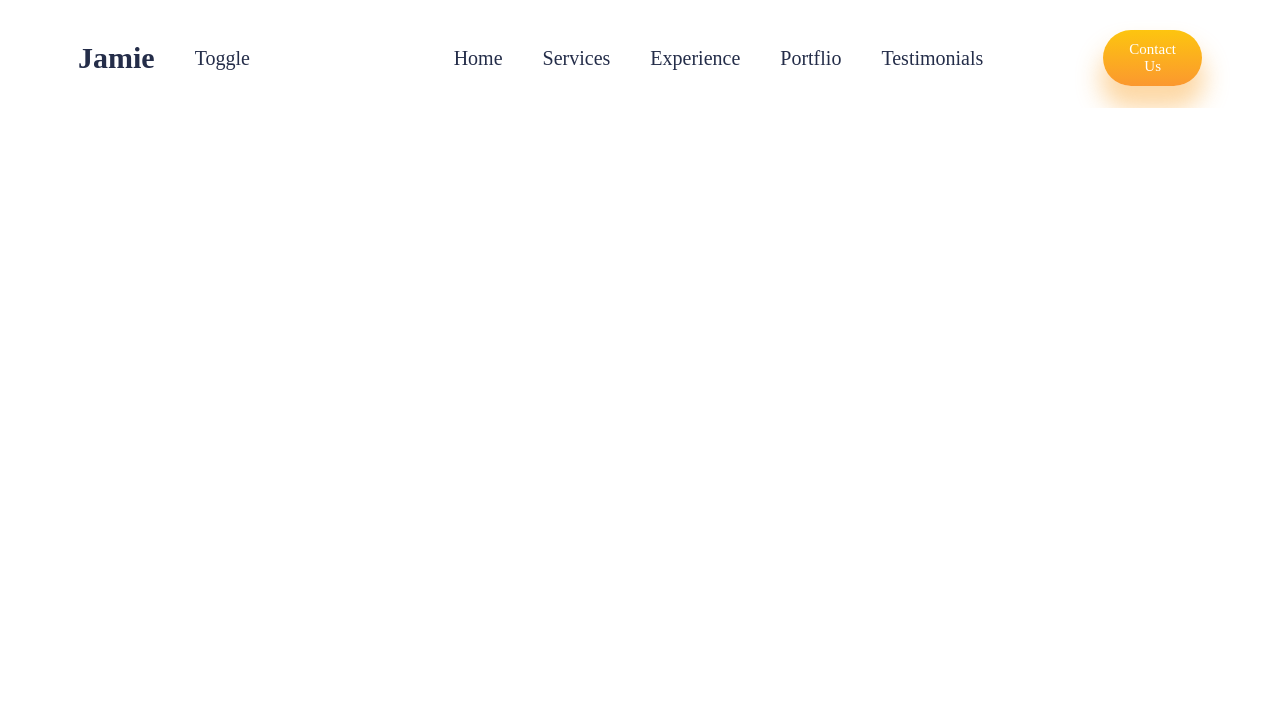
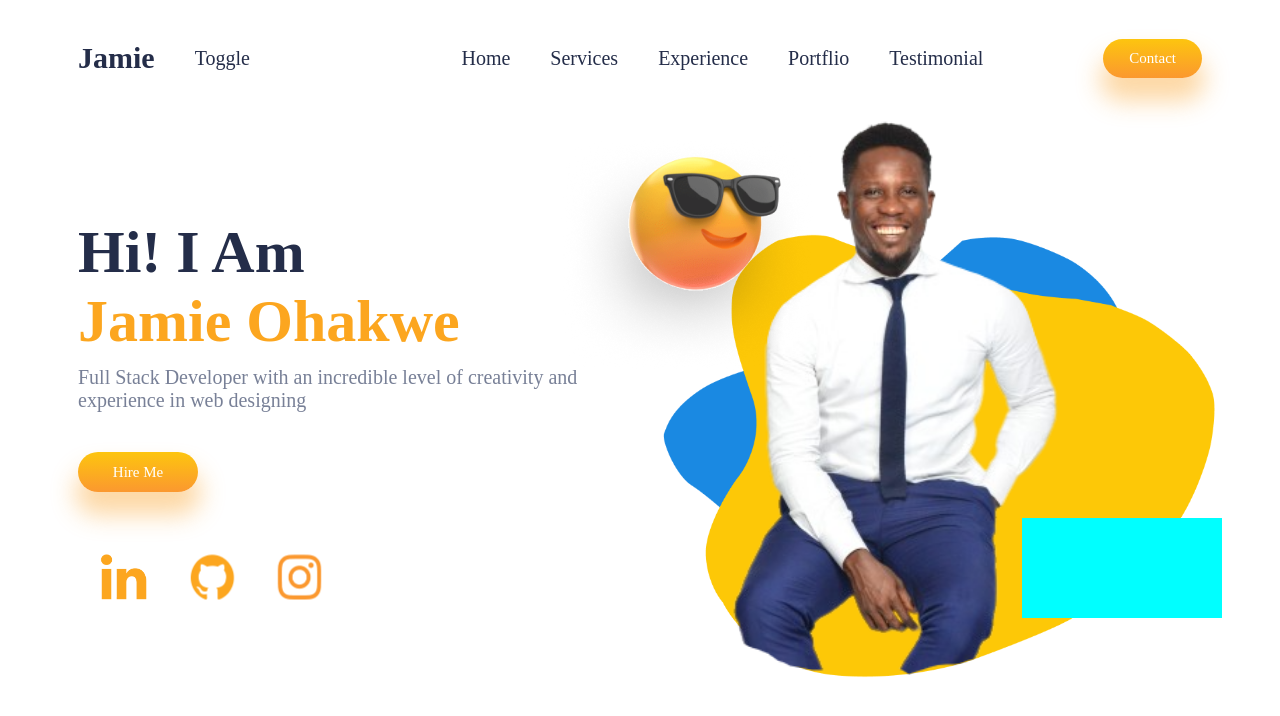
Before and after one commit to Jimohax/Sleek-Portfolio, a React (Create React App) app: page / in a window 1280 px wide. Shown: the top 716 px of the page. Built offline with nearby package versions, Linux system fonts and the light colour scheme; a web font is replaced by a local one.

Commit message:
hero section

```diff
--- a/src/App.css
+++ b/src/App.css
@@ -30,5 +30,5 @@
   cursor: pointer;
   color: var(--orange);
   background: white;
-  border: 2px solid;
+  border: 1px solid;
 }
--- a/src/App.js
+++ b/src/App.js
@@ -1,4 +1,5 @@
 import './App.css'
+import Intro from './Components/Intro/Intro';
 
 import Navbar from "./Components/Navbar/Navbar";
 
@@ -6,6 +7,7 @@ function App() {
   return (
     <div className="App">
       <Navbar />
+      <Intro/>
 
     </div>
   );
--- a/src/Components/Intro/Intro.css
+++ b/src/Components/Intro/Intro.css
@@ -0,0 +1,96 @@
+.Intro{
+    display: flex;
+    height: 77vh;
+    margin-top: 6rem;
+
+
+}
+.i-left{
+
+    display: flex;
+    position: relative;
+    flex-direction: column;
+    gap: 2rem;
+    flex: 1;
+}
+.i-name{
+    display: flex;
+    flex-direction: column;
+}
+
+.i-button{
+
+    top: 10rem;
+    height: 2rem;
+    width: 6rem;
+}
+.i-name>:nth-child(1){
+    font-weight: bold;
+    color: var(--black);
+    font-size: 3rem;
+}
+.i-name>:nth-child(2){
+    font-weight: bold;
+    color: var(--orange);
+    font-size: 3rem;
+}
+.i-name>:nth-child(3){
+    font-weight: 100;
+    color: var(--gray);
+    font-size: 20px;
+    margin-top: 10px;
+}
+.i-icons{
+    display: flex;
+
+
+}
+.i-icons>*{
+    transform: scale(0.5);
+    cursor: pointer;
+}
+
+.i-right{
+flex: 1;
+position: relative;
+}
+
+.i-right>*{
+    position: absolute;
+    z-index: 1;
+}
+.i-right>:nth-child(1){
+    transform: scale(0.69);
+    left: -15%;
+    top: -9%;
+}
+.i-right>:nth-child(2){
+    transform: scale(0.67);
+    left: -3rem;
+    top: -4.6rem;
+}
+.i-right>:nth-child(3){
+    transform: scale(1.4);
+    left:2%;
+
+}
+
+.right{
+    content: "";
+    height: 5rem;
+    width: 10rem;
+    background-color: aqua;
+}
+.i-float{
+    position: relative;
+}
+.i-float>:nth-child(1){
+    position: absolute;
+    top: -4rem;
+    left: -4rem;
+}
+.i-float>:nth-child(2){
+    position: absolute;
+    top: 15rem;
+    right: -1rem;
+}
--- a/src/Components/Intro/Intro.jsx
+++ b/src/Components/Intro/Intro.jsx
@@ -1,8 +1,49 @@
 import React from 'react'
+import './Intro.css'
+import Linkedin from '../../img/linkedin.png'
+import Github from '../../img/github.png'
+import Instagram from '../../img/instagram.png'
+import Vector1 from '../../img/Vector1.png'
+import Vector2 from '../../img/Vector2.png'
+import boy3 from '../../img/boy3.png'
+import thumbup from '../../img/thumbup.png'
+import Crown from '../../img/crown.png'
+import glassesimoji from '../../img/glassesimoji.png'
+
 
 const Intro = () => {
   return (
-    <div>Intro</div>
+    <div className="Intro">
+      <div className="i-left">
+        <div className="i-name">
+          <span>Hi! I Am</span>
+          <span>Jamie Ohakwe</span>
+          <span>
+            Full Stack Developer with an incredible level of creativity and experience in web designing
+          </span>
+        </div>
+        <button className="button i-button">Hire Me</button>
+        <div className='i-icons'>
+            <img src={Linkedin} alt="" />
+            <img src={Github} alt="" />
+            <img src={Instagram} alt="" />
+        </div>
+      </div>
+      <div className="i-right">
+        <img src={Vector1} alt="" />
+        <img src={Vector2} alt="" />
+        <img src={boy3} alt="" />
+
+            <div className="i-float">
+              <img  src={glassesimoji} alt="" />
+              <div className="right"></div>
+              <div className="lef"></div>
+          </div>
+      </div>
+
+
+    </div>
+
   )
 }
 
--- a/src/Components/Navbar/Navbar.jsx
+++ b/src/Components/Navbar/Navbar.jsx
@@ -15,10 +15,10 @@ const Navbar = () => {
                     <li>Services</li>
                     <li>Experience</li>
                     <li>Portflio</li>
-                    <li>Testimonials</li>
+                    <li>Testimonial</li>
                 </ul>
             </div>
-            <button className="button n-button">Contact Us</button>
+            <button className="button n-button">Contact</button>
         </div>
     </div>
   )
```
Also changed, not shown: src/img/boy1.png (added), src/img/boy3.png (added).
